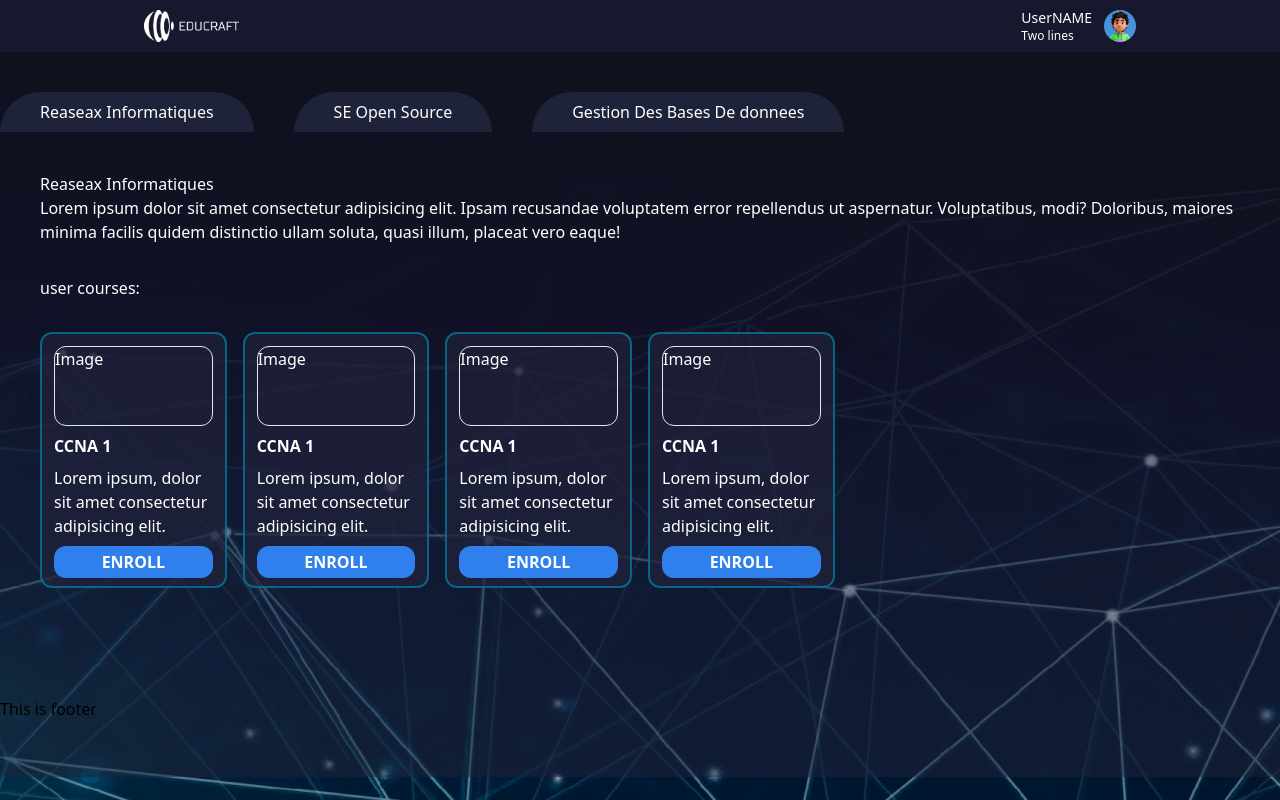
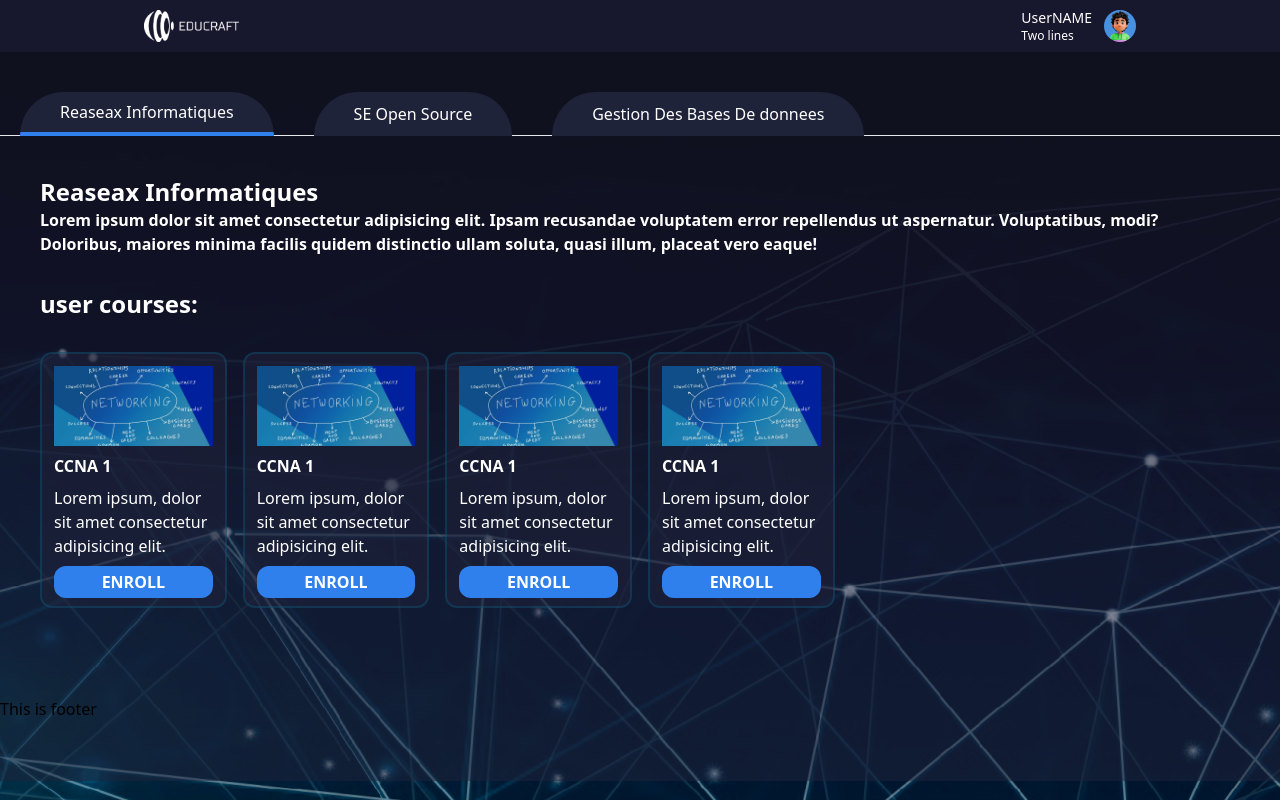
Before and after one commit to Hamza-El-Fahli/Educraft_Server, a Next.js app: page /userPlatform/courses in a window 1280 px wide. Built offline with nearby package versions, Linux system fonts and the light colour scheme.

Commit message:
wip: UserPlatform - courses page structured

```diff
--- a/src/app/userPlatform/components/CourseCard.tsx
+++ b/src/app/userPlatform/components/CourseCard.tsx
@@ -3,8 +3,8 @@ import React from 'react'
 function CourseCard() {
   return (
 
-    <div className="p-3 pb-2 h-64 bg-[#21233B]/70 border-[#0090BD]/60 border-2 rounded-xl flex flex-col gap-2 text-white">
-    <div className="border h-1/2 w-full rounded-xl">Image</div>
+    <div className="p-3 pb-2 h-64 bg-[#21233B]/50 border-[#0090BD]/20 border-2 rounded-xl flex flex-col gap-2 text-white">
+    <img src='/image_1.png' className="h-1/2 w-full " />
     <h2 className="font-bold">CCNA 1</h2>
     <p>Lorem ipsum, dolor sit amet consectetur adipisicing elit. </p>
     <button className="bg-firstBlue p-1 rounded-xl font-bold">ENROLL</button>
--- a/src/app/userPlatform/courses/page.tsx
+++ b/src/app/userPlatform/courses/page.tsx
@@ -3,19 +3,19 @@ import { Header } from "../components/Header";
 
 export default function User_courses() {
     return (
-        <div className=" h-svh w-full flex  flex-col " style={{background:'url(/networking-bg.png)'}} >
+        <div className=" h-svh w-full flex  flex-col " style={{ background: 'url(/networking-bg.png)' }} >
             <Header />
-            <main className="w-full h-full  ">
-                <div className="w-full flex gap-10 text-white pt-10 bg-secondary/50">
-                    <nav className="bg-[#1F233A] w-auto px-10 py-2 flex justify-center items-center rounded-t-full">Reaseax Informatiques</nav>
-                    <nav className="bg-[#1F233A] w-auto px-10 py-2 flex justify-center items-center rounded-t-full">SE Open Source</nav>
-                    <nav className="bg-[#1F233A] w-auto px-10 py-2 flex justify-center items-center rounded-t-full">Gestion Des Bases De donnees</nav>
+            <main className="w-full h-full">
+                <div className="w-full flex gap-10 text-white pt-10 pl-5 bg-secondary/50 " style={{ borderBottomWidth: 1 }}>
+                    <nav className="bg-[#1F233A] w-auto px-10 py-2 flex justify-center items-center rounded-t-full border-b-4 border-firstBlue " style={{ marginBottom: -1 }}>Reaseax Informatiques</nav>
+                    <nav className="bg-[#1F233A] w-auto px-10 py-2 flex justify-center items-center rounded-t-full" style={{ marginBottom: -1 }}>SE Open Source</nav>
+                    <nav className="bg-[#1F233A] w-auto px-10 py-2 flex justify-center items-center rounded-t-full" style={{ marginBottom: -1 }}>Gestion Des Bases De donnees</nav>
                 </div>
                 <div className="h-full flex flex-col space-y-8 px-10 pt-10  bg-secondary/50 text-white">
-                    <div><h1>Reaseax Informatiques</h1>
-                    <p>Lorem ipsum dolor sit amet consectetur adipisicing elit. Ipsam recusandae voluptatem error repellendus ut aspernatur. Voluptatibus, modi? Doloribus, maiores minima facilis quidem distinctio ullam soluta, quasi illum, placeat vero eaque!</p>
+                    <div><h1 className="font-bold text-2xl">Reaseax Informatiques</h1>
+                        <p className="font-semibold">Lorem ipsum dolor sit amet consectetur adipisicing elit. Ipsam recusandae voluptatem error repellendus ut aspernatur. Voluptatibus, modi? Doloribus, maiores minima facilis quidem distinctio ullam soluta, quasi illum, placeat vero eaque!</p>
                     </div>
-                    <div>user courses:</div>
+                    <h1 className="font-bold text-2xl">user courses:</h1>
                     <div className="grid grid-flow-row md:grid-cols-3 xl:grid-cols-6 gap-4">
 
                         <CourseCard />
```
Also changed, not shown: public/image_1.png (added).
